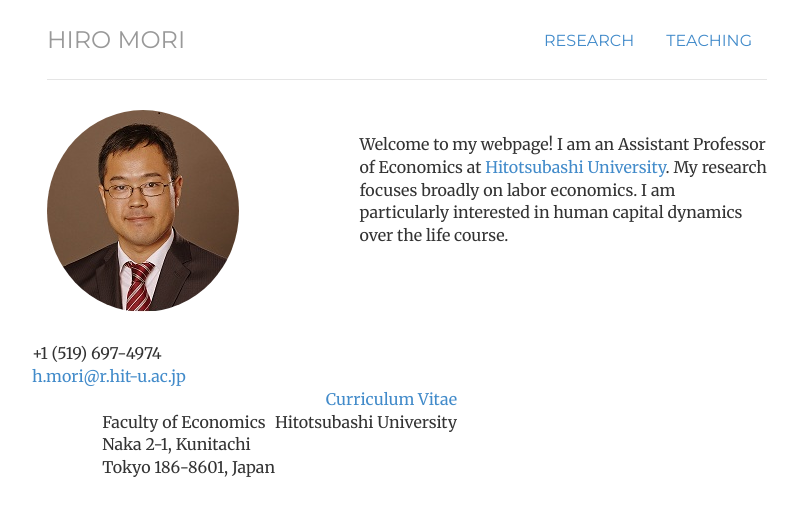
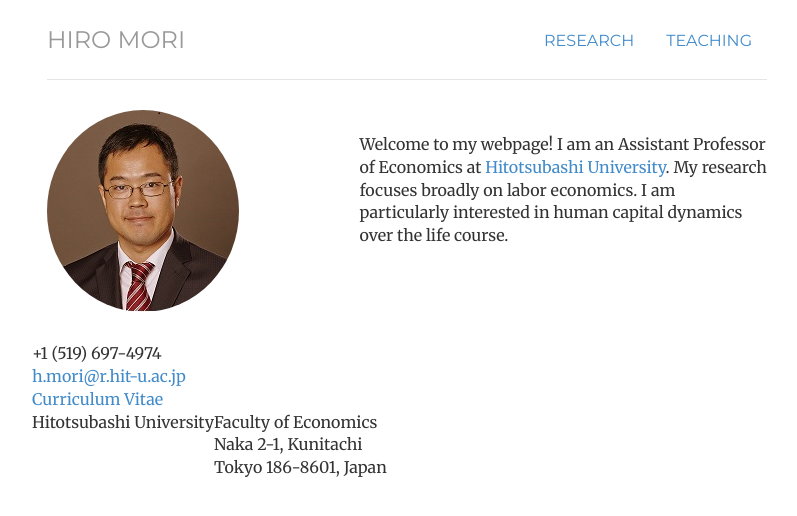
Before and after one commit to morihiroaki/morihiroaki.github.io, a Jekyll site: the page built from index.html, in a window 1280 px wide. Shown: the top 516 px of the page, without its empty margins (233-1030 px from the left). Built offline with Jekyll 4.4.1, drawn with Linux system fonts in a browser that asks for light colours.

Commit message:
Update index.html

```diff
--- a/index.html
+++ b/index.html
@@ -35,13 +35,13 @@
               <br>
             <div class="contact-item">
               <div class="icon pull-left text-center"><span class="fa fa-file-text-o fa-fw"></span></div>
-              <div class="title only pull-right"><a href="/files/cv_mori.pdf" id="cv_link1" class="tracked-link" data-label="CV">Curriculum Vitae</a></div>
+              <div class="title only pull-left"><a href="/files/cv_mori.pdf" id="cv_link1" class="tracked-link" data-label="CV">Curriculum Vitae</a></div>
             </div>
              <br>
             <div class="contact-item">
               <div class="icon pull-left text-center"><span class="fa fa-map-marker fa-fw"></span></div>
-              <div class="title pull-right">Hitotsubashi University</div>
-              <div class="description pull-right">
+              <div class="title pull-left">Hitotsubashi University</div>
+              <div class="description pull-left">
                 Faculty of Economics<br>
                 Naka 2-1, Kunitachi<br>
                 Tokyo 186-8601, Japan
```
